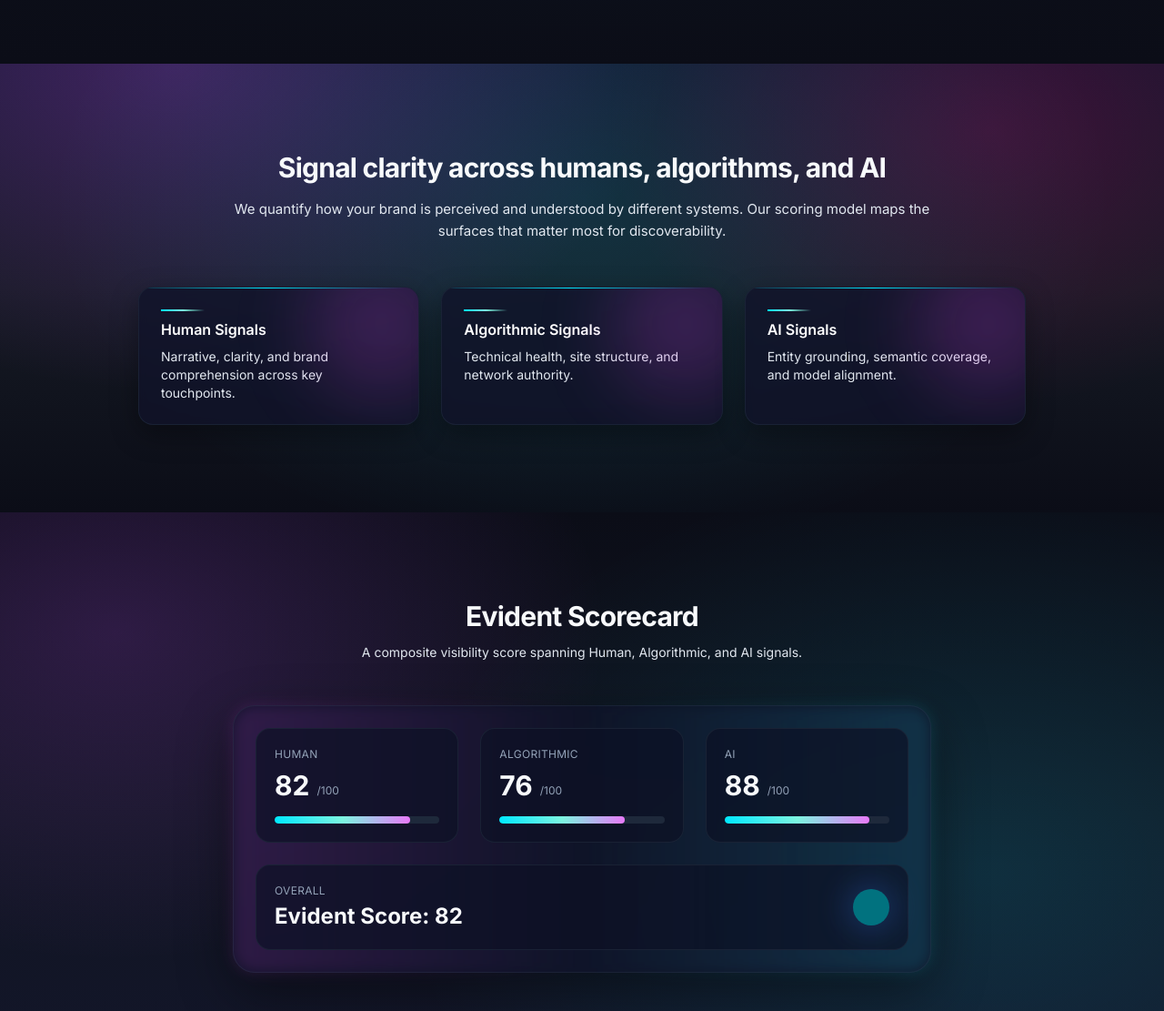
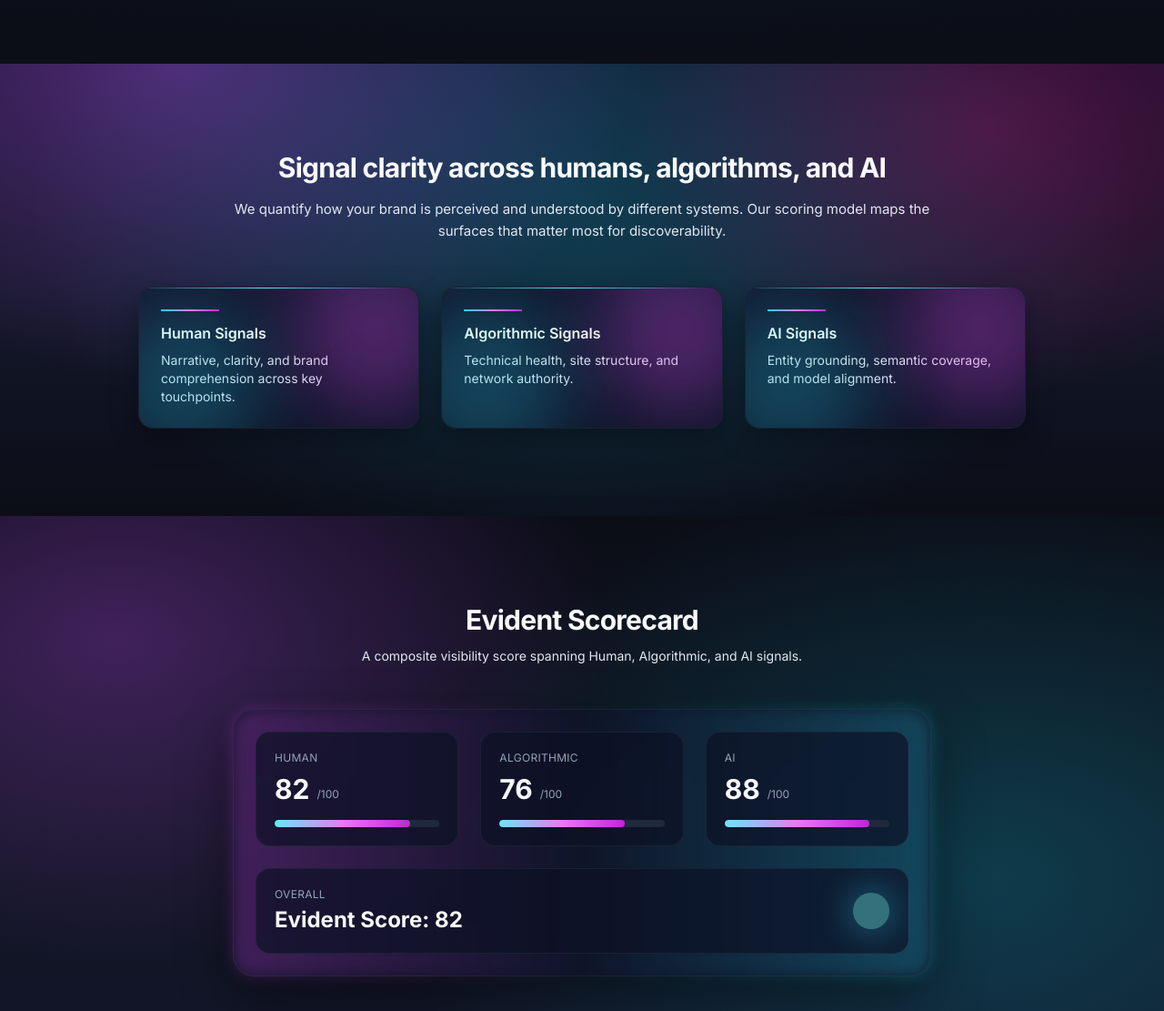
Before and after one commit to flamesuserresource4/frontend-repo_o4xspwfd_wfd6yb, a React (Vite) app: page / in a window 1280 px wide. Shown: the part 666-1777 px from the top of the page at 91% size. Built offline with nearby package versions, Linux system fonts and the light colour scheme; a web font is replaced by a local one.

Commit message:
Update project prj_o4xspwfd - 2025-11-09T18:41:10.512Z

```diff
--- a/src/components/Explainer.jsx
+++ b/src/components/Explainer.jsx
@@ -2,12 +2,12 @@ import { motion } from 'framer-motion';
 
 export default function Explainer() {
   return (
-    <section className="relative overflow-hidden bg-gradient-to-b from-[#13162B] via-[#161A24] to-[#0B0D17] py-24 text-[#F8FAFC]">
+    <section className="relative overflow-hidden bg-gradient-to-b from-[#12142A] via-[#14182A] to-[#0B0D17] py-24 text-[#F8FAFC]">
       {/* Vibrant color accents */}
       <div className="pointer-events-none absolute inset-0" aria-hidden>
-        <div className="absolute inset-0 bg-[radial-gradient(900px_600px_at_15%_0%,rgba(196,78,255,0.25),transparent_60%)]" />
-        <div className="absolute inset-0 bg-[radial-gradient(700px_500px_at_85%_15%,rgba(255,0,128,0.18),transparent_60%)]" />
-        <div className="absolute inset-0 bg-[radial-gradient(900px_600px_at_50%_30%,rgba(0,232,255,0.12),transparent_65%)]" />
+        <div className="absolute inset-0 bg-[radial-gradient(900px_600px_at_15%_0%,rgba(196,78,255,0.35),transparent_58%)]" />
+        <div className="absolute inset-0 bg-[radial-gradient(700px_500px_at_85%_15%,rgba(255,0,128,0.26),transparent_58%)]" />
+        <div className="absolute inset-0 bg-[radial-gradient(900px_600px_at_50%_30%,rgba(0,232,255,0.18),transparent_68%)]" />
       </div>
 
       <div className="relative mx-auto max-w-5xl px-6">
@@ -55,14 +55,17 @@ export default function Explainer() {
               transition={{ duration: 0.6, delay: i * 0.1 }}
               className="relative overflow-hidden rounded-2xl border border-slate-800/70 bg-[#11132A]/80 p-6 shadow-[0_10px_30px_rgba(0,0,0,0.35)] backdrop-blur-sm"
             >
-              <div className="pointer-events-none absolute -right-10 -top-10 h-40 w-40 rounded-full bg-fuchsia-500/20 blur-2xl" />
-              <div className="mb-2 h-[2px] w-12 bg-gradient-to-r from-[#00E8FF] via-[#7CF4E0] to-fuchsia-400/0" />
+              {/* Stronger fuchsia/cyan accents */}
+              <div className="pointer-events-none absolute -right-10 -top-10 h-44 w-44 rounded-full bg-fuchsia-500/30 blur-2xl" />
+              <div className="pointer-events-none absolute -left-10 -bottom-10 h-44 w-44 rounded-full bg-cyan-400/25 blur-2xl" />
+
+              <div className="mb-3 h-[2px] w-16 bg-gradient-to-r from-cyan-400 via-cyan-300 via-fuchsia-400 to-fuchsia-600" />
               <h3 className="text-base font-semibold text-white">{card.title}</h3>
               <p className="mt-2 text-sm text-slate-200">{card.text}</p>
 
               {/* Scanning line */}
               <motion.div
-                className="absolute inset-x-0 top-0 h-px bg-gradient-to-r from-transparent via-[#00E8FF] to-transparent"
+                className="absolute inset-x-0 top-0 h-px bg-gradient-to-r from-transparent via-cyan-300 to-transparent"
                 animate={{ x: ['-10%', '10%', '-10%'] }}
                 transition={{ duration: 3.2, repeat: Infinity, ease: 'easeInOut' }}
               />
--- a/src/components/Hero.jsx
+++ b/src/components/Hero.jsx
@@ -17,7 +17,8 @@ export default function Hero() {
     mouseY.set(y);
   };
 
-  const flash = useMotionTemplate`radial-gradient(200px 200px at ${mouseX}px ${mouseY}px, rgba(0,232,255,0.35), rgba(124,244,224,0.28) 35%, rgba(180,110,255,0.18) 55%, transparent 70%)`;
+  // Radial light that follows the mouse (brighter, tighter core)
+  const flash = useMotionTemplate`radial-gradient(220px 220px at ${mouseX}px ${mouseY}px, rgba(0,232,255,0.45), rgba(124,244,224,0.32) 35%, rgba(255,0,128,0.22) 55%, transparent 72%)`;
 
   return (
     <section
@@ -28,20 +29,19 @@ export default function Hero() {
       {/* Spline 3D background (full cover) */}
       <div className="absolute inset-0">
         <Spline
-          scene="https://prod.spline.design/4cHQr84zOGAHOehh/scene.splinecode"
+          scene="https://prod.spline.design/z3DRq211g66TkBow/scene.splinecode"
           style={{ width: '100%', height: '100%' }}
         />
       </div>
 
       {/* Vibrant color wash overlays - do not block interaction */}
       <div className="pointer-events-none absolute inset-0" aria-hidden>
-        {/* Magenta/Purple sweep */}
-        <div className="absolute inset-0 bg-[radial-gradient(1100px_700px_at_20%_10%,rgba(196,78,255,0.35),transparent_60%)]" />
-        <div className="absolute inset-0 bg-[radial-gradient(900px_600px_at_80%_20%,rgba(255,0,128,0.22),transparent_60%)]" />
-        {/* Cyan beam haze */}
-        <div className="absolute inset-0 bg-[radial-gradient(1200px_800px_at_50%_40%,rgba(0,232,255,0.18),transparent_65%)]" />
-        {/* Navy depth fade */}
-        <div className="absolute inset-0 bg-gradient-to-b from-transparent via-[#111522]/50 to-[#0B0D17]" />
+        {/* Layered purple/magenta/cyan glows so the page reads color-forward, not black */}
+        <div className="absolute inset-0 bg-[radial-gradient(1200px_800px_at_20%_15%,rgba(196,78,255,0.38),transparent_62%)]" />
+        <div className="absolute inset-0 bg-[radial-gradient(1000px_700px_at_80%_20%,rgba(255,0,128,0.28),transparent_62%)]" />
+        <div className="absolute inset-0 bg-[radial-gradient(1300px_900px_at_50%_45%,rgba(0,232,255,0.22),transparent_68%)]" />
+        {/* Gentle depth fade to anchor content */}
+        <div className="absolute inset-0 bg-gradient-to-b from-transparent via-[#111522]/40 to-[#0B0D17]" />
       </div>
 
       {/* Local mouse-following flash for the hero section */}
--- a/src/components/Scorecard.jsx
+++ b/src/components/Scorecard.jsx
@@ -23,8 +23,8 @@ export default function Scorecard() {
   return (
     <section className="relative bg-gradient-to-b from-[#0B0D17] via-[#111522] to-[#13162B] py-24 text-[#F8FAFC]">
       <div className="pointer-events-none absolute inset-0" aria-hidden>
-        <div className="absolute inset-0 bg-[radial-gradient(900px_600px_at_10%_20%,rgba(196,78,255,0.18),transparent_60%)]" />
-        <div className="absolute inset-0 bg-[radial-gradient(1000px_700px_at_85%_60%,rgba(0,232,255,0.12),transparent_65%)]" />
+        <div className="absolute inset-0 bg-[radial-gradient(900px_600px_at_10%_20%,rgba(196,78,255,0.28),transparent_60%)]" />
+        <div className="absolute inset-0 bg-[radial-gradient(1000px_700px_at_85%_60%,rgba(0,232,255,0.18),transparent_65%)]" />
       </div>
       <div className="relative mx-auto max-w-6xl px-6">
         <motion.h2
@@ -48,7 +48,7 @@ export default function Scorecard() {
             className="group relative w-full max-w-3xl cursor-pointer rounded-3xl border border-slate-800/70 bg-[#0F1328]/80 p-6 shadow-[0_20px_60px_rgba(0,0,0,0.45)] backdrop-blur-sm"
           >
             <div
-              className="pointer-events-none absolute -inset-px rounded-3xl bg-gradient-to-r from-fuchsia-500/25 via-transparent to-cyan-400/25 opacity-60 blur transition-opacity duration-300 group-hover:opacity-90"
+              className="pointer-events-none absolute -inset-px rounded-3xl bg-gradient-to-r from-fuchsia-500/35 via-transparent to-cyan-400/35 opacity-70 blur transition-opacity duration-300 group-hover:opacity-100"
               aria-hidden
             />
             <div className="relative grid grid-cols-1 gap-6 sm:grid-cols-3">
@@ -69,7 +69,7 @@ export default function Scorecard() {
                       whileInView={{ width: `${item.score}%` }}
                       viewport={{ once: true }}
                       transition={{ duration: 0.8, delay: 0.1 }}
-                      className="h-full rounded-full bg-gradient-to-r from-[#00E8FF] via-[#7CF4E0] to-fuchsia-400"
+                      className="h-full rounded-full bg-gradient-to-r from-cyan-300 via-cyan-200 via-fuchsia-400 to-fuchsia-600"
                     />
                   </div>
                 </div>
@@ -86,7 +86,7 @@ export default function Scorecard() {
                   animate={{ opacity: [0.6, 1, 0.6] }}
                   transition={{ duration: 2.6, repeat: Infinity }}
                   style={{ filter: `brightness(${light.get()})` }}
-                  className="h-10 w-10 rounded-full bg-[#00E8FF] shadow-[0_0_30px_10px_rgba(59,130,246,0.5)]"
+                  className="h-10 w-10 rounded-full bg-cyan-300 shadow-[0_0_30px_10px_rgba(56,189,248,0.6)]"
                 />
               </div>
             </div>
--- a/src/components/Signup.jsx
+++ b/src/components/Signup.jsx
@@ -5,8 +5,8 @@ export default function Signup() {
     <section id="signup" className="relative bg-gradient-to-t from-[#13162B] via-[#161A24] to-[#0B0D17] py-24 text-[#F8FAFC]">
       {/* Ambient color wash */}
       <div className="pointer-events-none absolute inset-0" aria-hidden>
-        <div className="absolute inset-0 bg-[radial-gradient(800px_500px_at_20%_80%,rgba(196,78,255,0.18),transparent_60%)]" />
-        <div className="absolute inset-0 bg-[radial-gradient(900px_600px_at_80%_90%,rgba(0,232,255,0.12),transparent_65%)]" />
+        <div className="absolute inset-0 bg-[radial-gradient(800px_500px_at_20%_80%,rgba(196,78,255,0.28),transparent_60%)]" />
+        <div className="absolute inset-0 bg-[radial-gradient(900px_600px_at_80%_90%,rgba(0,232,255,0.18),transparent_65%)]" />
       </div>
 
       <div className="relative mx-auto max-w-xl px-6 text-center">
@@ -41,11 +41,11 @@ export default function Signup() {
             type="email"
             required
             placeholder="you@company.com"
-            className="w-full flex-1 rounded-full border border-fuchsia-600/40 bg-[#0E1226] px-5 py-3 text-sm text-white placeholder:text-slate-500 focus:border-[#00E8FF] focus:ring-2 focus:ring-[#00E8FF]/30 outline-none"
+            className="w-full flex-1 rounded-full border border-fuchsia-600/40 bg-[#0E1226] px-5 py-3 text-sm text-white placeholder:text-slate-500 focus:border-cyan-300 focus:ring-2 focus:ring-cyan-300/40 outline-none"
           />
           <button
             type="submit"
-            className="group inline-flex items-center justify-center rounded-full bg-gradient-to-r from-fuchsia-500 via-[#00E8FF] to-cyan-400 px-6 py-3 text-sm font-semibold text-[#0B0D17] shadow-[0_10px_30px_rgba(0,232,255,0.35)] transition-transform duration-200 hover:scale-[1.02]"
+            className="group inline-flex items-center justify-center rounded-full bg-[conic-gradient(at_0%_0%,theme(colors.cyan.300),theme(colors.cyan.200),theme(colors.fuchsia.400),theme(colors.fuchsia.600),theme(colors.cyan.300))] px-6 py-3 text-sm font-semibold text-[#0B0D17] shadow-[0_10px_30px_rgba(236,72,153,0.35)] transition-transform duration-200 hover:scale-[1.02] focus:outline-none focus-visible:ring-2 focus-visible:ring-offset-2 focus-visible:ring-cyan-300 focus-visible:ring-offset-[#0B0D17]"
           >
             <span className="relative">
               Get Your Free Evident Score
```
Also changed, not shown: 1 other file (tests, documents, lock files or other folders).
